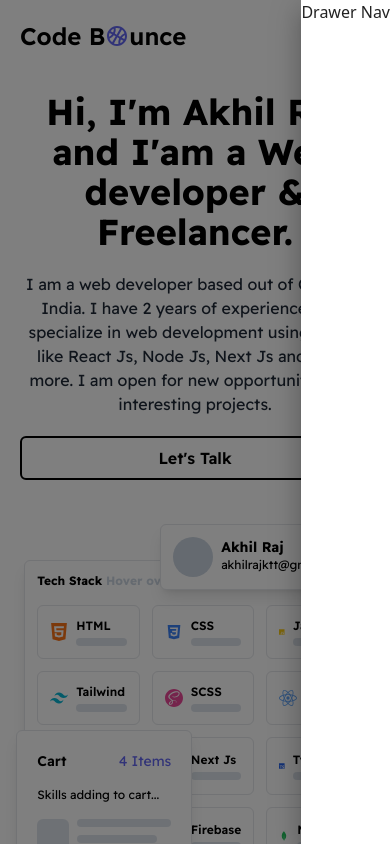
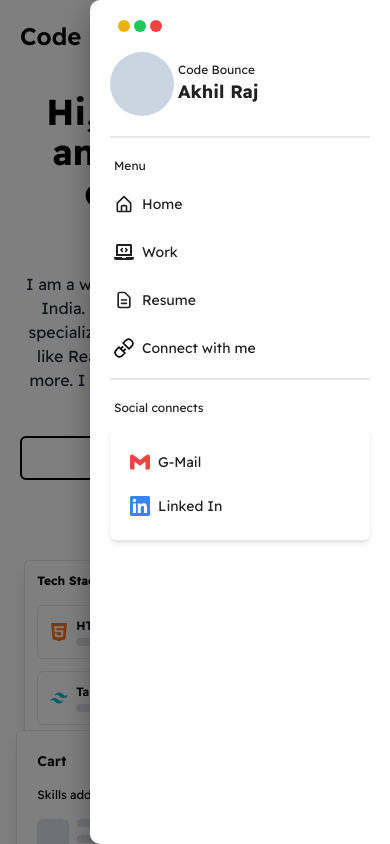
Before and after one commit to Akhil-dotcom/portfolio, a Next.js app: page / in a window 390 px wide. Both pictures are taken after a click on the icon 357 px from the left and 36 px from the top of the page. Shown: the top 844 px of the page. Built offline with nearby package versions, Linux system fonts and the light colour scheme.

Commit message:
second commit

```diff
--- a/components/About.tsx
+++ b/components/About.tsx
@@ -15,8 +15,8 @@ function About() {
               {/* content */}
               <div className="flex-1">
                   <div></div>
-                  <div className="text-4xl xl:text-5xl text-center xl:text-left font-bold">Developing is my passion.</div>
-                  <div className="pt-5 sm:text-base xl:text-xl md:max-w-sm text-center xl:text-left">A self taught developer interested in developing as well as learning new technologies.</div>
+                  <div className="text-4xl xl:text-5xl text-center md:text-left font-bold">Developing is my passion.</div>
+                  <div className="sm:text-base xl:text-xl md:max-w-sm text-center md:text-left py-5 px-5 md:px-0">A self taught developer interested in developing as well as learning new technologies.</div>
               </div>
               {/* image */}
               <div className="flex-1 bg-gray-800 rounded-lg overflow-hidden">
@@ -57,7 +57,7 @@ function About() {
                           <div className="pl-5 text-blue-500">{code[4]}</div>
                           <div>{code[5]}</div>
                           <div className="space-x-2"><span className="text-pink-600">{code[6]}</span><span>{code[7]}</span></div>
-                          <div className="text-green-600 pt-5">// click on index.js to see what it does.</div>
+                          <div className="text-green-600 pt-5">// click on index.js to continue.</div>
                       </div>}
                   </div>
               </div>
--- a/components/DrawerNav.tsx
+++ b/components/DrawerNav.tsx
@@ -1,7 +1,56 @@
+import { BiHomeAlt } from 'react-icons/bi'
+import { FaLaptopCode } from 'react-icons/fa'
+import { HiOutlineDocumentText } from 'react-icons/hi'
+import { SiGmail, SiLinkedin } from 'react-icons/si'
+import { GrConnect } from 'react-icons/gr'
 
 function DrawerNav() {
-  return <div>
-      <div>Drawer Nav</div>
+  return <div className="p-5 font-readex min-w-[300px]">
+    <div className="flex items-center space-x-1 pl-2">
+      <div className="h-3 w-3 rounded-full bg-yellow-500"></div>
+      <div className="h-3 w-3 rounded-full bg-green-500"></div>
+      <div className="h-3 w-3 rounded-full bg-red-500"></div>
+    </div>
+    {/* image */}
+      <div className="py-5 flex items-center gap-1 border-b-2">
+        <div className="h-16 w-16 bg-slate-300 rounded-full"></div>
+        <div>
+          <div className="text-xs">Code Bounce</div>
+          <div className="text-lg font-bold">Akhil Raj</div>
+        </div>
+      </div>
+      {/* menu items */}
+      <div className="text-xs pb-3 pt-5 pl-1">Menu</div>
+      <div className="flex flex-col gap-3">
+        <div className="text-sm flex gap-2 cursor-pointer rounded-md p-1 py-2">
+          <BiHomeAlt className="text-xl" />
+          <div>Home</div>
+        </div>
+        <div className="text-sm flex gap-2 cursor-pointer rounded-md p-1 py-2">
+          <FaLaptopCode className="text-xl" />
+          <div>Work</div>
+        </div>
+        <div className="text-sm flex gap-2 cursor-pointer rounded-md p-1 py-2">
+          <HiOutlineDocumentText className="text-xl" />
+          <div>Resume</div>
+        </div>
+        <div className="text-sm flex gap-2 cursor-pointer rounded-md p-1 py-2">
+          <GrConnect className="text-xl" />
+          <div>Connect with me</div>
+        </div>
+        {/* social links */}
+        <div className="text-xs pt-5 pl-1 border-t-2">Social connects</div>
+        <div className="bg-white shadow-md p-4 rounded-md flex flex-col gap-2">
+          <div className="text-sm flex items-center gap-2 cursor-pointer rounded-md p-1 py-2">
+            <SiGmail className="text-xl text-red-500" />
+            <div>G-Mail</div>
+          </div>
+          <div className="text-sm flex items-center gap-2 cursor-pointer rounded-md p-1 py-2">
+            <SiLinkedin className="text-xl text-blue-500" />
+            <div>Linked In</div>
+          </div>
+        </div>
+      </div>
   </div>;
 }
 
--- a/components/Header.tsx
+++ b/components/Header.tsx
@@ -21,7 +21,12 @@ function Header() {
         </div>
         <BiMenu size={25} className="sm:hidden cursor-pointer" onClick={() => setdrawer(true)} />
       </div>
-      <Drawer open={drawer} onClose={() => setdrawer(false)} anchor="right">
+      <Drawer open={drawer} onClose={() => setdrawer(false)} anchor="right" PaperProps={{
+                style: {
+                    backgroundColor: "white",
+                    borderRadius: "10px 0 0 10px"
+                }
+            }}>
         <DrawerNav />
       </Drawer>
   </div>;
```
